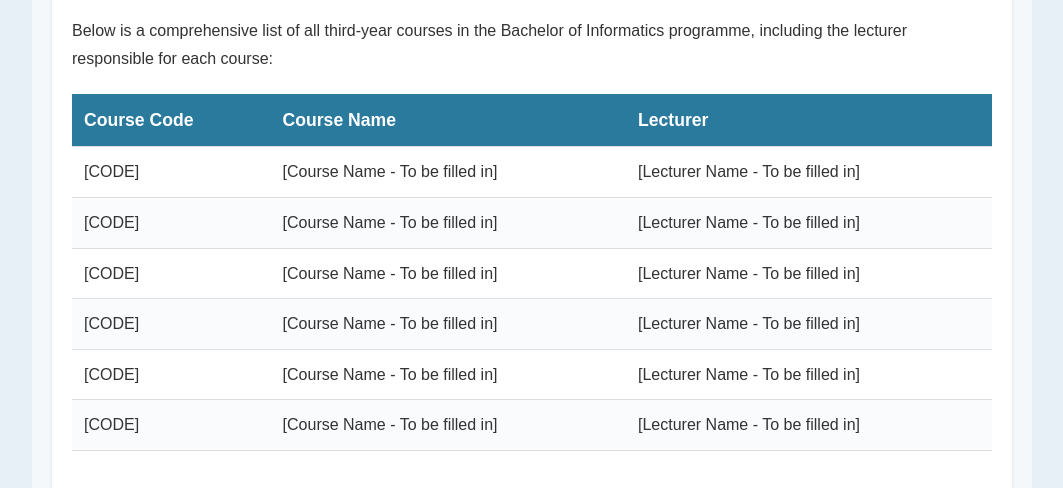
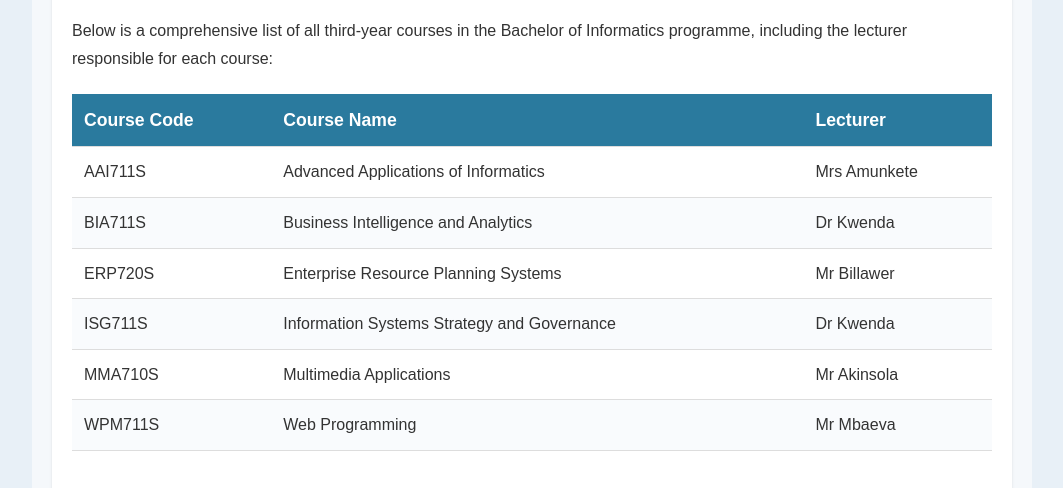
Before and after one commit to Kash-Jr/mma-web, a plain HTML site: page courses.html in a window 1280 px wide. Shown: the part 292-780 px from the top of the page, without its empty margins (108-1171 px from the left). Drawn offline with Linux system fonts and the light colour scheme.

Commit message:
Additional information added as needed

```diff
--- a/courses.html
+++ b/courses.html
@@ -45,34 +45,34 @@
                     </thead>
                     <tbody>
                         <tr>
-                            <td>[CODE]</td>
-                            <td>[Course Name - To be filled in]</td>
-                            <td>[Lecturer Name - To be filled in]</td>
+                            <td>AAI711S</td>
+                            <td>Advanced Applications of Informatics</td>
+                            <td>Mrs Amunkete</td>
                         </tr>
                         <tr>
-                            <td>[CODE]</td>
-                            <td>[Course Name - To be filled in]</td>
-                            <td>[Lecturer Name - To be filled in]</td>
+                            <td>BIA711S</td>
+                            <td>Business Intelligence and Analytics</td>
+                            <td>Dr Kwenda</td>
                         </tr>
                         <tr>
-                            <td>[CODE]</td>
-                            <td>[Course Name - To be filled in]</td>
-                            <td>[Lecturer Name - To be filled in]</td>
+                            <td>ERP720S</td>
+                            <td>Enterprise Resource Planning Systems</td>
+                            <td>Mr Billawer</td>
                         </tr>
                         <tr>
-                            <td>[CODE]</td>
-                            <td>[Course Name - To be filled in]</td>
-                            <td>[Lecturer Name - To be filled in]</td>
+                            <td>ISG711S</td>
+                            <td>Information Systems Strategy and Governance</td>
+                            <td>Dr Kwenda</td>
                         </tr>
                         <tr>
-                            <td>[CODE]</td>
-                            <td>[Course Name - To be filled in]</td>
-                            <td>[Lecturer Name - To be filled in]</td>
+                            <td>MMA710S</td>
+                            <td>Multimedia Applications</td>
+                            <td>Mr Akinsola</td>
                         </tr>
                         <tr>
-                            <td>[CODE]</td>
-                            <td>[Course Name - To be filled in]</td>
-                            <td>[Lecturer Name - To be filled in]</td>
+                            <td>WPM711S</td>
+                            <td>Web Programming</td>
+                            <td>Mr Mbaeva</td>
                         </tr>
                     </tbody>
                 </table>
```
Also changed, not shown: education.html (+6 -5 lines), experience.html (+7 -8 lines).
